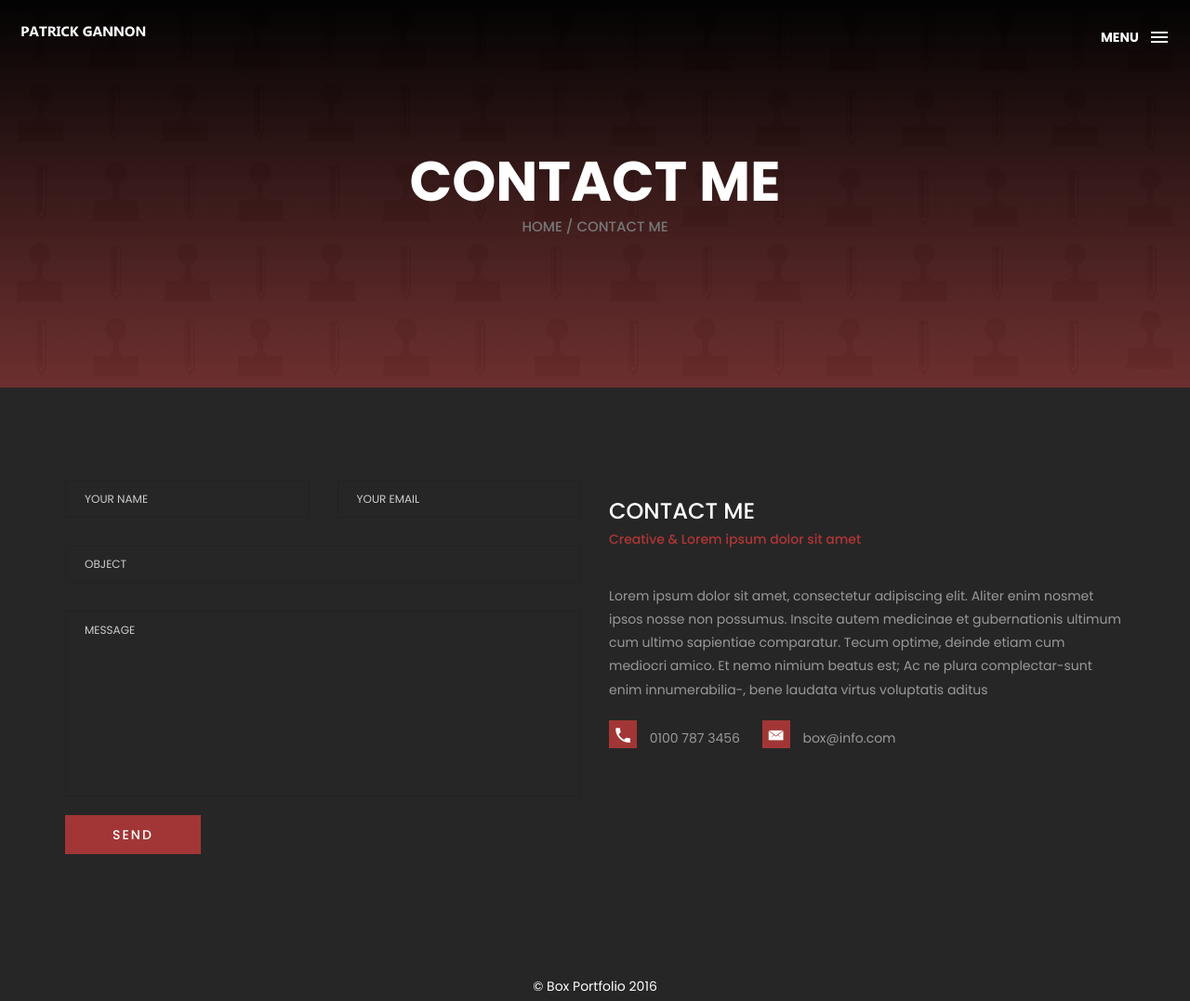
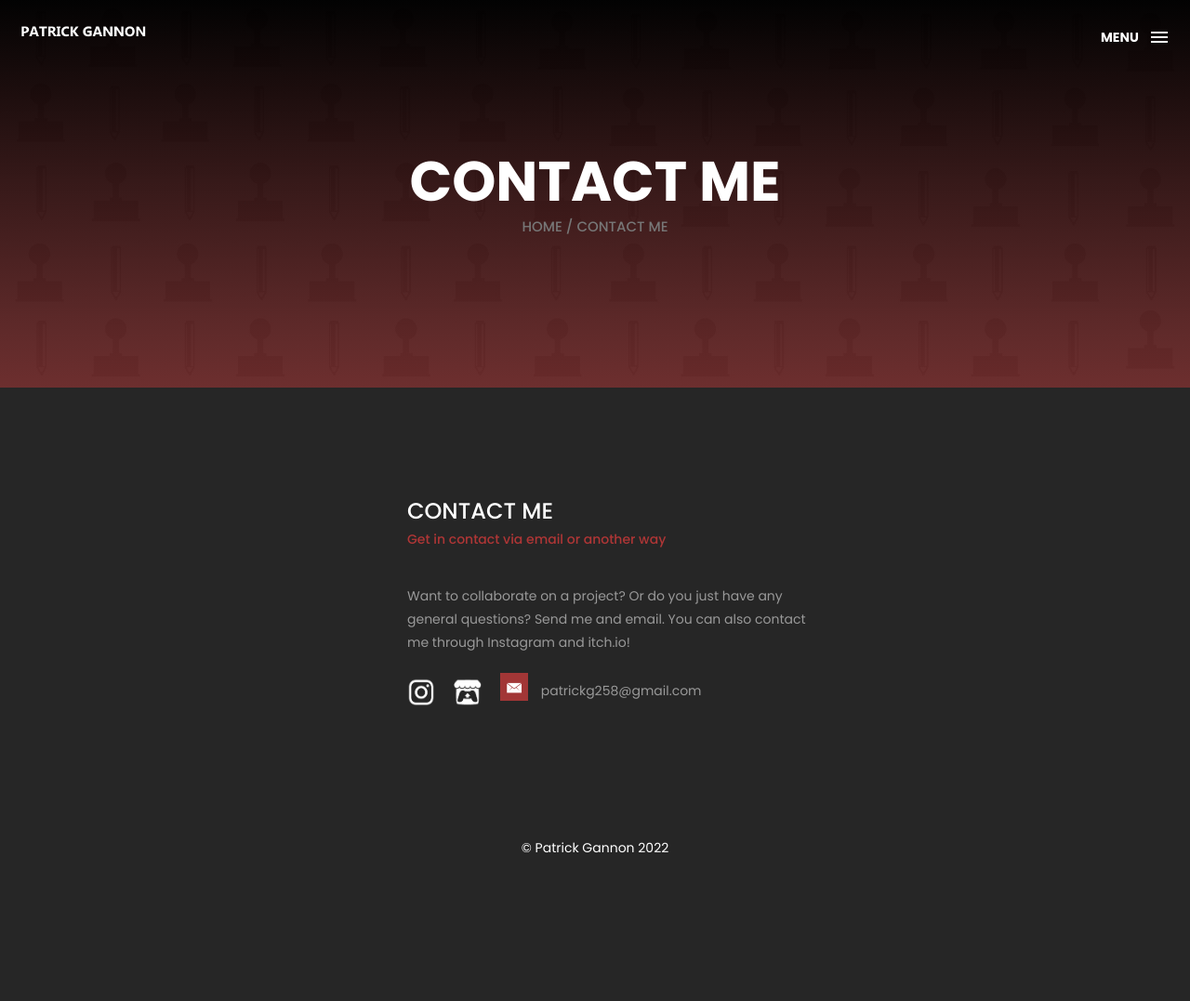
Before and after one commit to pgannon/pgannon.github.com, a plain HTML site: page contact.html in a window 1280 px wide. Shown: the whole page at 93% size. After the commit the page ends 955 px from the top, so only its background shows below. Drawn offline with Linux system fonts and the light colour scheme; files whose address does not match are found by name.

Commit message:
Changes to Contact page
- Hidden "compose message" thing
- Changed description
- Added insta and itch icons and links

```diff
--- a/contact.html
+++ b/contact.html
@@ -86,7 +86,7 @@
 
     <!-- main-container -->
     <div class="container main-container">
-        <div class="col-md-6">
+        <!-- <div class="col-md-6">
             <form action="#" method="post">
                 <div class="row">
                     <div class="col-md-6">
@@ -119,15 +119,16 @@
                 </div>
             </form>
         </div>
-
+-->
         <div class="col-md-6">
             <h3 class="text-uppercase">contact me</h3>
-            <h5>Creative & Lorem ipsum dolor sit amet</h5>
+            <h5>Get in contact via email or another way</h5>
             <div class="h-30"></div>
-            <p>Lorem ipsum dolor sit amet, consectetur adipiscing elit. Aliter enim nosmet ipsos nosse non possumus. Inscite autem medicinae et gubernationis ultimum cum ultimo sapientiae comparatur. Tecum optime, deinde etiam cum mediocri amico. Et nemo nimium beatus est; Ac ne plura complectar-sunt enim innumerabilia-, bene laudata virtus voluptatis aditus </p>
+            <p>Want to collaborate on a project? Or do you just have any general questions? Send me and email. You can also contact me through Instagram and itch.io!</p>
             <div class="contact-info">
-                <p><i class="ion-android-call"></i> 0100 787 3456</p>
-                <p><i class="ion-ios-email"></i> box@info.com</p>
+                 <p class="box-social"><a href="https://staytoasty.itch.io"><img src="img/instaicon.png" width="30" alt="Logo"></a>
+                <p class="box-social"><a href="https://staytoasty.itch.io"><img src="img/itchicon.png" width="30" alt="Logo"></a>
+                <p><i class="ion-ios-email"></i> patrickg258@gmail.com</p>
             </div>
         </div>
 
@@ -138,7 +139,7 @@
     <!-- footer -->
     <footer>
         <div class="container-fluid">
-            <p class="copyright">© Box Portfolio 2016</p>
+            <p class="copyright">© Patrick Gannon 2022</p>
         </div>
     </footer>
     <!-- end footer -->
```
Also changed, not shown: css/bootstrap.min.css.
